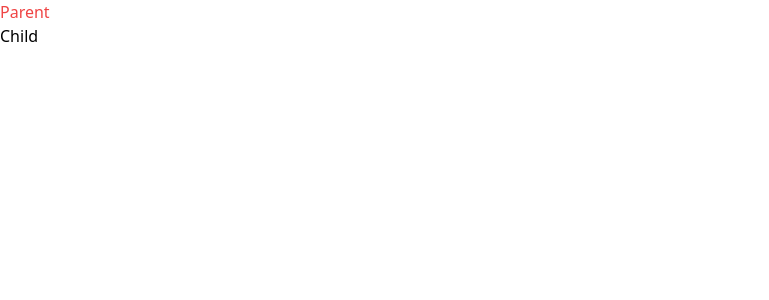
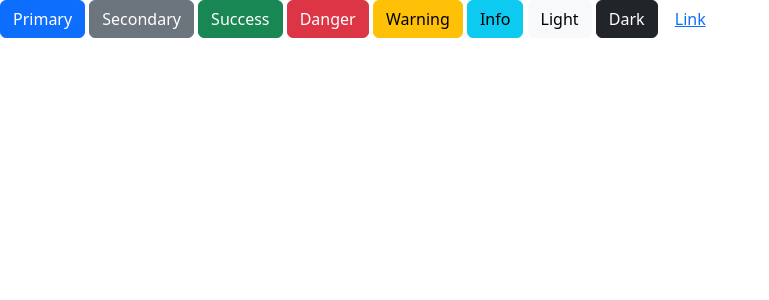
Before and after one commit to ellewright/CourseCareers-React-Unit, a React (Vite) app: page / in a window 1280 px wide. Shown: the top 300 px of the page, without its empty margins (0-769 px from the left). Built offline with nearby package versions, Linux system fonts and the light colour scheme.

Commit message:
Add CSSFrameworks

```diff
--- a/package.json
+++ b/package.json
@@ -10,8 +10,10 @@
     "preview": "vite preview"
   },
   "dependencies": {
+    "bootstrap": "^5.3.3",
     "date-fns": "^4.1.0",
     "react": "^18.3.1",
+    "react-bootstrap": "^2.10.5",
     "react-dom": "^18.3.1",
     "react-hook-form": "^7.43.3",
     "react-router-dom": "^6.26.2",
--- a/src/App.jsx
+++ b/src/App.jsx
@@ -49,14 +49,15 @@
 // import UseCallbackAsRef from "./components/AdvancedHooks/useCallbackAsRef/UseCallbackAsRef"
 // import CSSModules from "./components/CSSAlternatives/CSSModules/CSSModules"
 // import CSSInJS from "./components/CSSAlternatives/CSSInJS/CSSinJS"
-import UtilityCSS from "./components/CSSAlternatives/UtilityCSS/UtilityCSS"
+// import UtilityCSS from "./components/CSSAlternatives/UtilityCSS/UtilityCSS"
+import CSSFrameworks from "./components/CSSAlternatives/CSSFrameworks/CSSFrameworks"
 // import user from './user.json'
 // import './styles.css'
 // import img from './img.jpg'
 
 function App() {
   return (
-    <UtilityCSS />
+    <CSSFrameworks />
   )
 }
 
--- /dev/null
+++ b/src/components/CSSAlternatives/CSSFrameworks/CSSFrameworks.jsx
@@ -0,0 +1,26 @@
+import Button from "react-bootstrap/Button"
+
+export default function CSSFrameworks() {
+    return (
+        <>
+            <button type="button" class="btn btn-primary">Primary</button>
+            {" "}
+            <button type="button" class="btn btn-secondary">Secondary</button>
+            {" "}
+            <button type="button" class="btn btn-success">Success</button>
+            {" "}
+            <button type="button" class="btn btn-danger">Danger</button>
+            {" "}
+            <button type="button" class="btn btn-warning">Warning</button>
+            {" "}
+            <button type="button" class="btn btn-info">Info</button>
+            {" "}
+            <button type="button" class="btn btn-light">Light</button>
+            {" "}
+            <button type="button" class="btn btn-dark">Dark</button>
+            {" "}
+            <button type="button" class="btn btn-link">Link</button>
+            {" "}
+        </>
+    )
+}
--- a/src/main.jsx
+++ b/src/main.jsx
@@ -4,7 +4,8 @@
 import { RouterProvider } from 'react-router-dom'
 import { router } from './components/Routing/Loaders/Loaders'
 import { ErrorBoundary, ErrorElement } from './components/AdvancedReactConcepts/ErrorBoundaries/ErrorBoundaries.jsx'
-import "./index.css"
+// import "./index.css"
+import "bootstrap/dist/css/bootstrap.min.css"
 
 createRoot(document.getElementById('root')).render(
   <StrictMode>
```
Also changed, not shown: 1 other file (tests, documents, lock files or other folders).
